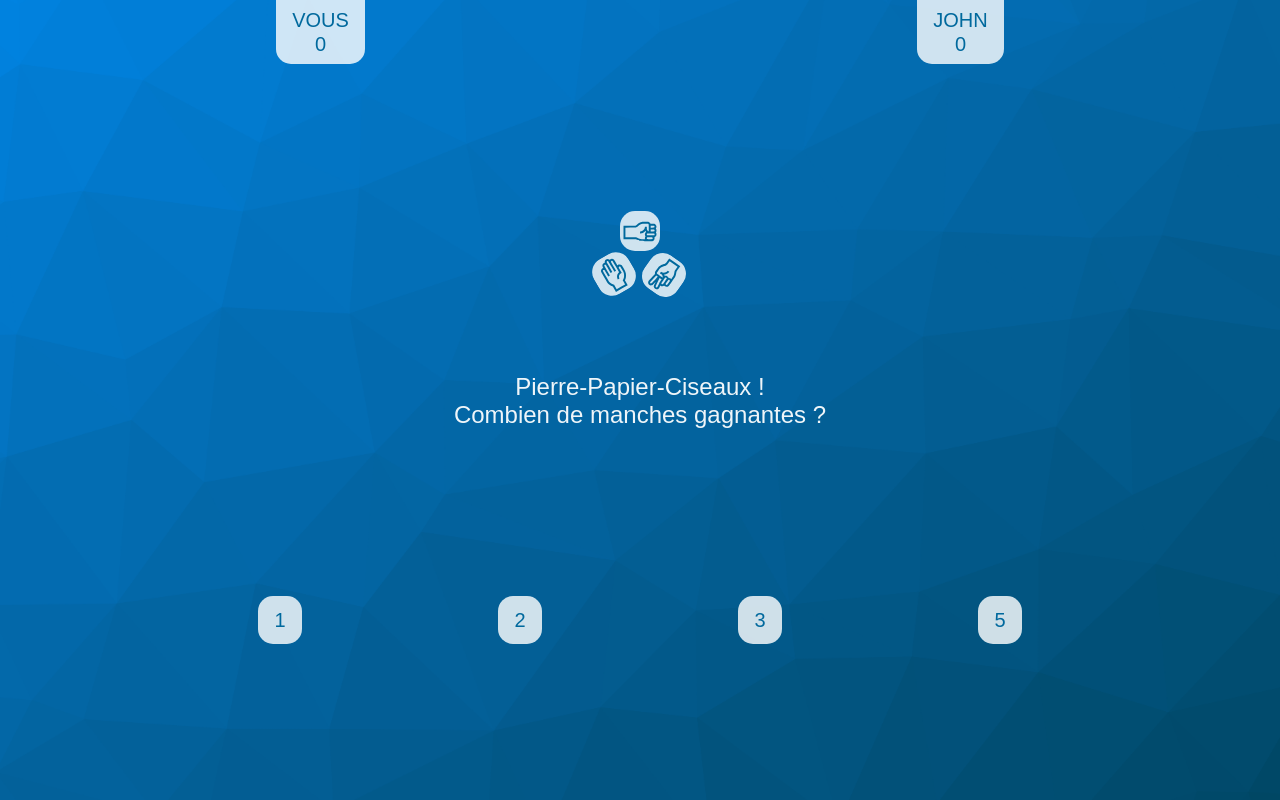
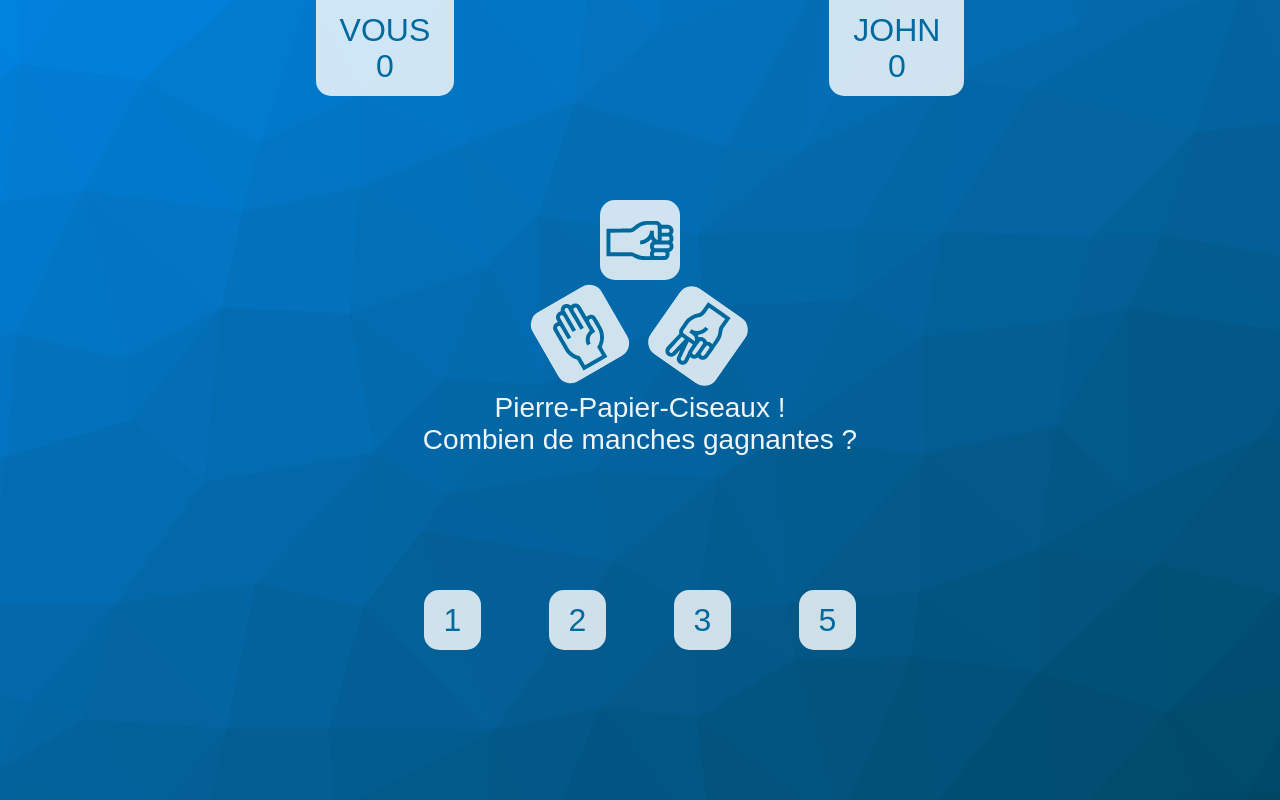
Before and after one commit to lenpio0/JsLearn, a plain HTML site: page index.html in a window 1280 px wide. Drawn offline with Linux system fonts and the light colour scheme; a web font is replaced by a local one.

Commit message:
Responsive

```diff
--- a/index.html
+++ b/index.html
@@ -48,7 +48,7 @@
         <button id="paper" class="game-button hidden"></button>
         <button id="scissors" class="game-button hidden"></button>
         <button id="ok" class="choice-button hidden">OK</button>
-        <button id="replay" class="choice-button hidden">Rejouer !</button>
+        <button id="replay" class="choice-button hidden">Rejouer</button>
     </div>
 </body>
 </html>
--- a/scripts.js
+++ b/scripts.js
@@ -80,18 +80,18 @@ function play() {
         case "rockrock":
         case "paperpaper":
         case "scissorsscissors":
-            result = 'Rejouez :O';
+            result = 'Rejouez !';
              break;
         case "rockpaper":
         case "paperscissors":
         case "scissorsrock":
-            result = 'Point pour moi >:)';
+            result = 'Point pour John !';
             hisScore ++;
             break;
         case "paperrock":
         case "scissorspaper":
         case "rockscissors":
-            result = 'Point pour toi \\o/';
+            result = 'Point pour toi !';
             yourScore ++;
             break;
         default:
@@ -100,10 +100,10 @@ function play() {
     };
 
     if (hisScore == win) {
-        result = "T'as perdu déso pas déso"
+        result = "Tu as perdu..."
     }
     else if (yourScore == win) {
-        result = "Gg t'as gagné !"
+        result = "Tu as gagné !"
     };
 
     rps.innerHTML = rivalResult + " !</br>" + result;
--- a/style.css
+++ b/style.css
@@ -17,6 +17,7 @@ body {
 
 .scoreboard {
     width: 100%;
+    max-width: 1024px;
     display: flex;
     justify-content: space-around;
     position: fixed;
@@ -32,13 +33,7 @@ body {
     border-radius: 0 0 15px 15px;
 }
 
-.score-text {
-    color: #00699d;
-    font-size: 20px;
-    line-height: 24px;
-}
-
-.score-points {
+.score-text, .score-points {
     color: #00699d;
     font-size: 20px;
     line-height: 24px;
@@ -60,6 +55,7 @@ body {
 .button-group {
     height: 20%;
     width: 75%;
+    max-width: 500px;
     display: flex;
     justify-content: space-between;
     align-items: center;
@@ -165,6 +161,48 @@ rotate: 90deg;
 
 @media (min-width: 768px) {
     body {
-        font-size: 24px;
+        font-size: 28px;
+    }
+    .button-group {
+        width: 60%;
+    }
+    .score-panel {
+        padding: 12px 24px;
+    }
+    .score-text, .score-points {
+        font-size: 32px;
+        line-height: 36px;
+    }
+    .choice-button {
+        font-size: 32px;
+        height: 60px;
+        padding: 8px 20px;
+    }
+    .game-button {
+        height: 96px;
+        width: 96px;
+    }
+    #vscards {
+        width: 50%;
+    }
+    #splash {
+        height: 80%;
+    }
+    .splash-card {
+        height: 80px;
+    }
+    .splash-paper {
+        top: 14px;
+        left: -60px;
+    }
+    .splash-scissors {
+        top: -64px;
+        left: 58px;
     }
 }
+
+@media (min-width: 1024px) {
+    .button-group {
+        width: 50%;
+    }
+}
```
